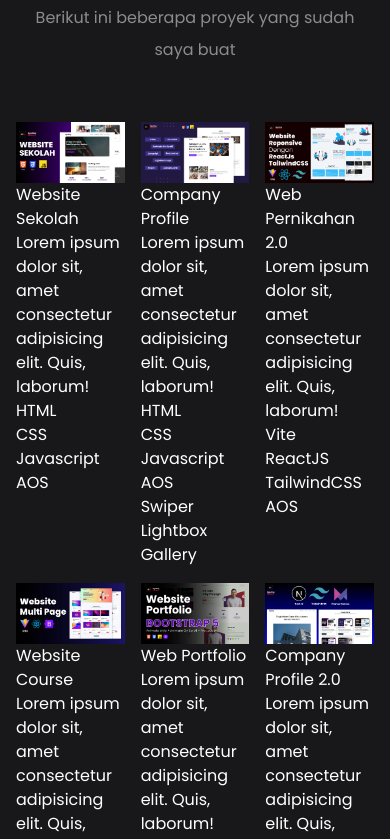
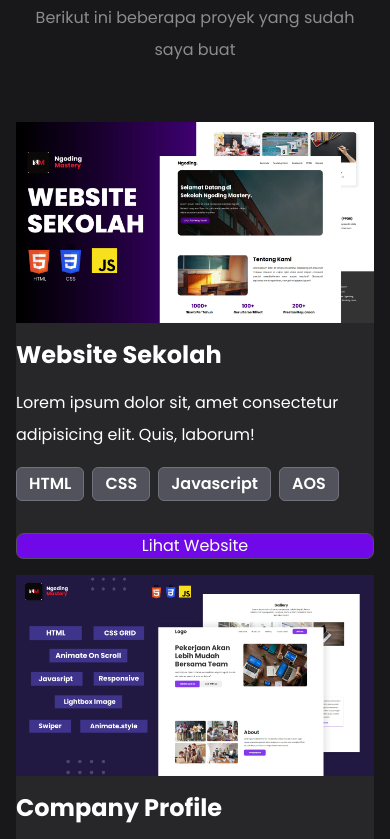
Before and after one commit to muhammadsyauqijazuli/react-portofolio, a React (Vite) app: page / in a window 390 px wide. Shown: the part 3420-4259 px from the top of the page. Built offline with nearby package versions, Linux system fonts and the light colour scheme.

Commit message:
modify Proyek Section

```diff
--- a/src/App.jsx
+++ b/src/App.jsx
@@ -9,7 +9,7 @@ function App() {
       <div className="hero grid md:grid-cols-2 pt-10 items-center xl:gap-0 gap-6 grid-cols-1">
         <div>
           <div className="flex items-center gap-3 mb-6 bg-zinc-800 w-fit p-4 rounded-2xl">
-            <img src={DataImage.HeroImage} alt="Hero Image" className="w-10 rounded-md" />
+            <img src={DataImage.HeroImage} alt="Hero Image" className="w-10 rounded-md" loading="lazy" />
             <q>kode yang indah, lahir dari ketekunan. 😁</q>
           </div>
           <h1 className="text-5xl/tight font-bold mb-6">Hi, Saya Syauqi Jazuli</h1>
@@ -29,14 +29,14 @@ function App() {
             </a>
           </div>
         </div>
-        <img src={DataImage.HeroImage} alt="Hero Image" className="w-[500px] md:ml-auto" />
+        <img src={DataImage.HeroImage} alt="Hero Image" className="w-[500px] md:ml-auto" loading="lazy" />
       </div>
 
 
       {/* tentang */}
       <div className="tentang mt-32 py-10">
         <div className="xl:w-2/3 lg:w-3/4 w-full mx-auto p-7 bg-zinc-800 rounded-lg">
-          <img src={DataImage.HeroImage} alt="Image" className="w-12 rounded-md mb-10 sm:hidden" />
+          <img src={DataImage.HeroImage} alt="Image" className="w-12 rounded-md mb-10 sm:hidden" loading="lazy"/>
           <p className="text-base/loose mb-10">
             I am currently a part of the Bangkit Academy cohort, where I am focusing on Cloud Computing
             . This program has sharpened my skills and prepared me to thrive, aiming to be a skilled and well-rounded
@@ -44,7 +44,7 @@ function App() {
           </p>
           <div className="flex items-center justify-between">
             <img src={DataImage.HeroImage} alt="Image" className="w-12 rounded-md sm:block
-            hidden"/>
+            hidden" loading="lazy"/>
             <div className="flex items-center gap-6">
               <div>
                 <h1 className="text-4xl mb-1">
@@ -68,7 +68,7 @@ function App() {
             {listTools.map(tool => (
               <div className=" flex items-center gap-2 p-3 border border-zinc-600 group rounded-md
             hover:bg-zinc-800" key={tool.id}>
-                <img src={tool.gambar} alt="Tools Image" className="w-14 bg-zinc-800 p-1 group-hover:bg-zinc-900" />
+                <img src={tool.gambar} alt="Tools Image" className="w-14 bg-zinc-800 p-1 group-hover:bg-zinc-900" loading="lazy" />
                 <div>
                   <h4 className="font-bold">
                     {tool.nama}
@@ -92,19 +92,22 @@ function App() {
         <p className="text-base/loose text-center opacity-50">
             Berikut ini beberapa proyek yang sudah saya buat
         </p>
-        <div className="proyek-box mt-14 grid grid-cols-3 gap-4">
+        <div className="proyek-box mt-14 grid lg:grid-cols-3 sm:grid-cols-2 grid-cols-1 gap-4">
             {listProyek.map(proyek => (
-              <div key={proyek.id}>
-                <img src={proyek.gambar} alt="Proyek Image"/>
+              <div key={proyek.id} className="p4 bg-zinc-800 rounded-md">
+                <img src={proyek.gambar} alt="Proyek Image" loading="lazy"/>
                 <div>
-                  <h1>{proyek.nama}</h1>
-                  <p>{proyek.desk}</p>
-                  <div>
+                  <h1 className="text-2xl font-bold my-4">{proyek.nama}</h1>
+                  <p className="text-base/loose mb-4">{proyek.desk}</p>
+                  <div className="flex flex-wrap gap-2">
                     {proyek.tools.map((tool, index) => (
-                      <p key={index}>{tool}</p>
+                      <p className="py-1 px-3 border border-zinc-500 bg-zinc-600 rounded-md font-semibold" key={index}>{tool}</p>
                     ))}
                   </div>
-                  <div></div>
+                  <div className="mt-8 text-center">
+                    <a href="#" className="bg-violet-700 p3 rounded-lg block border
+                    border-zinc-600 hover:bg-violet-600">Lihat Website</a>
+                  </div>
                 </div>
               </div>
             ))}
```
